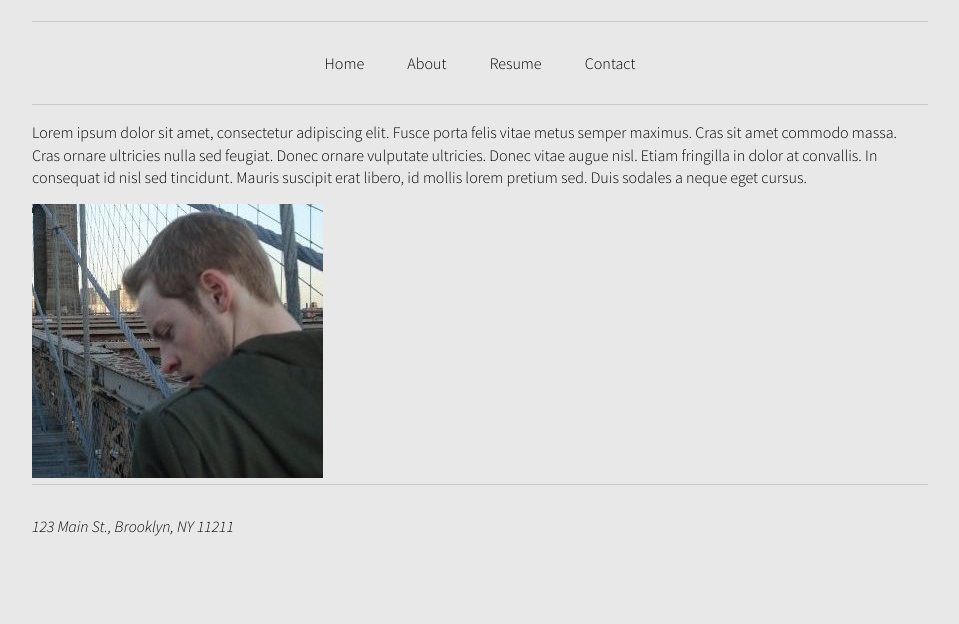
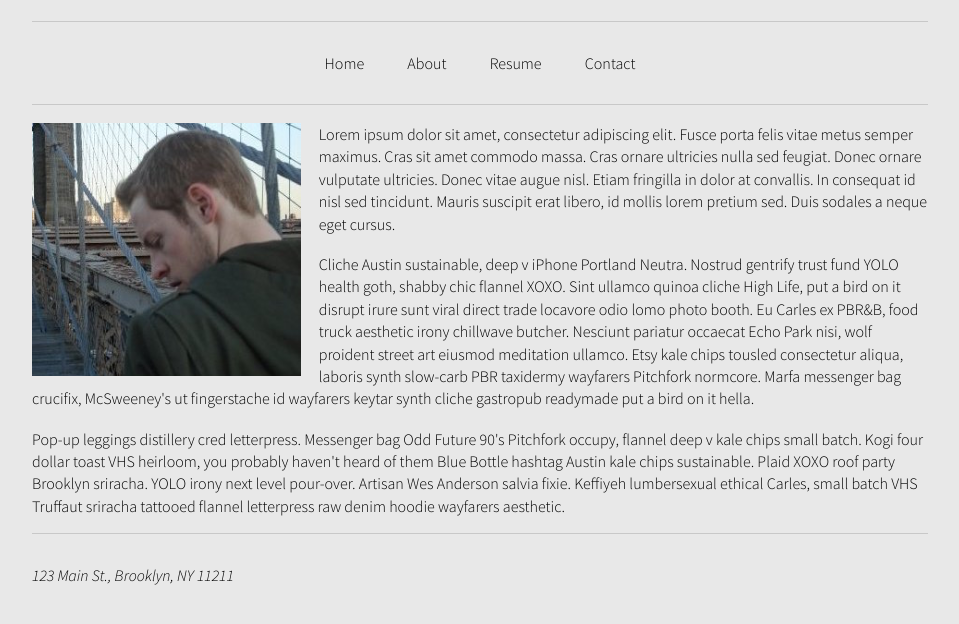
Before and after one commit to jroos1/portfolio, a plain HTML site: page about.html in a window 1280 px wide. Shown: the part 104-728 px from the top of the page, without its empty margins (160-1119 px from the left). Drawn offline with Linux system fonts and the light colour scheme.

Commit message:
Floated image and aligned text on about.html

```diff
--- a/about.html
+++ b/about.html
@@ -30,9 +30,13 @@
 
   <main>
 
-    <p>Lorem ipsum dolor sit amet, consectetur adipiscing elit. Fusce porta felis vitae metus semper maximus. Cras sit amet commodo massa. Cras ornare ultricies nulla sed feugiat. Donec ornare vulputate ultricies. Donec vitae augue nisl. Etiam fringilla in dolor at convallis. In consequat id nisl sed tincidunt. Mauris suscipit erat libero, id mollis lorem pretium sed. Duis sodales a neque eget cursus.</p>
+    <img class="me" src="images/me.jpeg" />
 
-    <img src="images/me.jpeg" />
+    <p class="me">Lorem ipsum dolor sit amet, consectetur adipiscing elit. Fusce porta felis vitae metus semper maximus. Cras sit amet commodo massa. Cras ornare ultricies nulla sed feugiat. Donec ornare vulputate ultricies. Donec vitae augue nisl. Etiam fringilla in dolor at convallis. In consequat id nisl sed tincidunt. Mauris suscipit erat libero, id mollis lorem pretium sed. Duis sodales a neque eget cursus.</p>
+
+    <p class="me">Cliche Austin sustainable, deep v iPhone Portland Neutra. Nostrud gentrify trust fund YOLO health goth, shabby chic flannel XOXO. Sint ullamco quinoa cliche High Life, put a bird on it disrupt irure sunt viral direct trade locavore odio lomo photo booth. Eu Carles ex PBR&B, food truck aesthetic irony chillwave butcher. Nesciunt pariatur occaecat Echo Park nisi, wolf proident street art eiusmod meditation ullamco. Etsy kale chips tousled consectetur aliqua, laboris synth slow-carb PBR taxidermy wayfarers Pitchfork normcore. Marfa messenger bag crucifix, McSweeney's ut fingerstache id wayfarers keytar synth cliche gastropub readymade put a bird on it hella.</p>
+
+    <p class="me">Pop-up leggings distillery cred letterpress. Messenger bag Odd Future 90's Pitchfork occupy, flannel deep v kale chips small batch. Kogi four dollar toast VHS heirloom, you probably haven't heard of them Blue Bottle hashtag Austin kale chips sustainable. Plaid XOXO roof party Brooklyn sriracha. YOLO irony next level pour-over. Artisan Wes Anderson salvia fixie. Keffiyeh lumbersexual ethical Carles, small batch VHS Truffaut sriracha tattooed flannel letterpress raw denim hoodie wayfarers aesthetic.</p>
 
   </main>
 
--- a/css/style.css
+++ b/css/style.css
@@ -216,8 +216,19 @@ input[name=submit] {
   border: none;
 }
 
+img.me {
+  width: 30%;
+  float: left;
+  margin: 0% 2% 1% 0%;
+}
+
+p.me {
+  margin-top: 2%;
+}
+
 footer {
   border-top: 1px solid #C8C8C8;
   padding-top: 30px;
   padding-bottom: 60px;
+  clear: both;
 }
```
